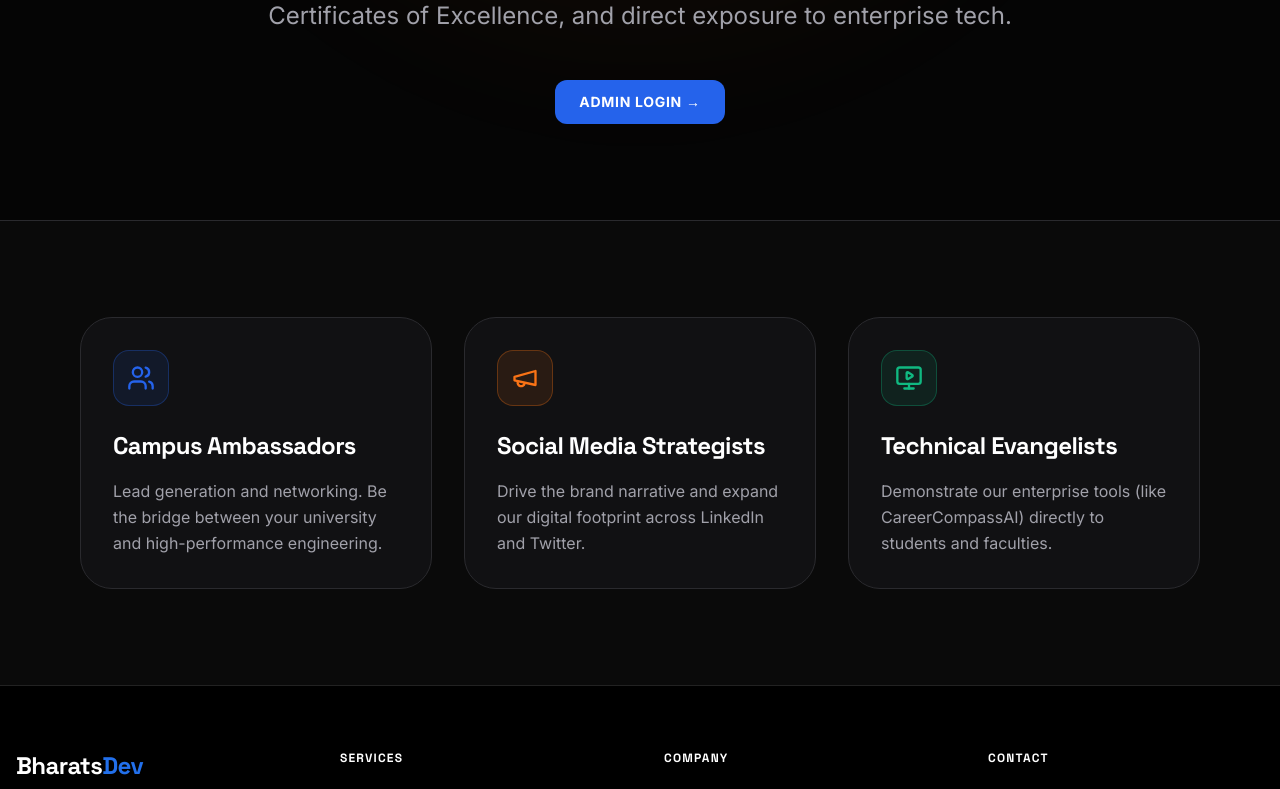
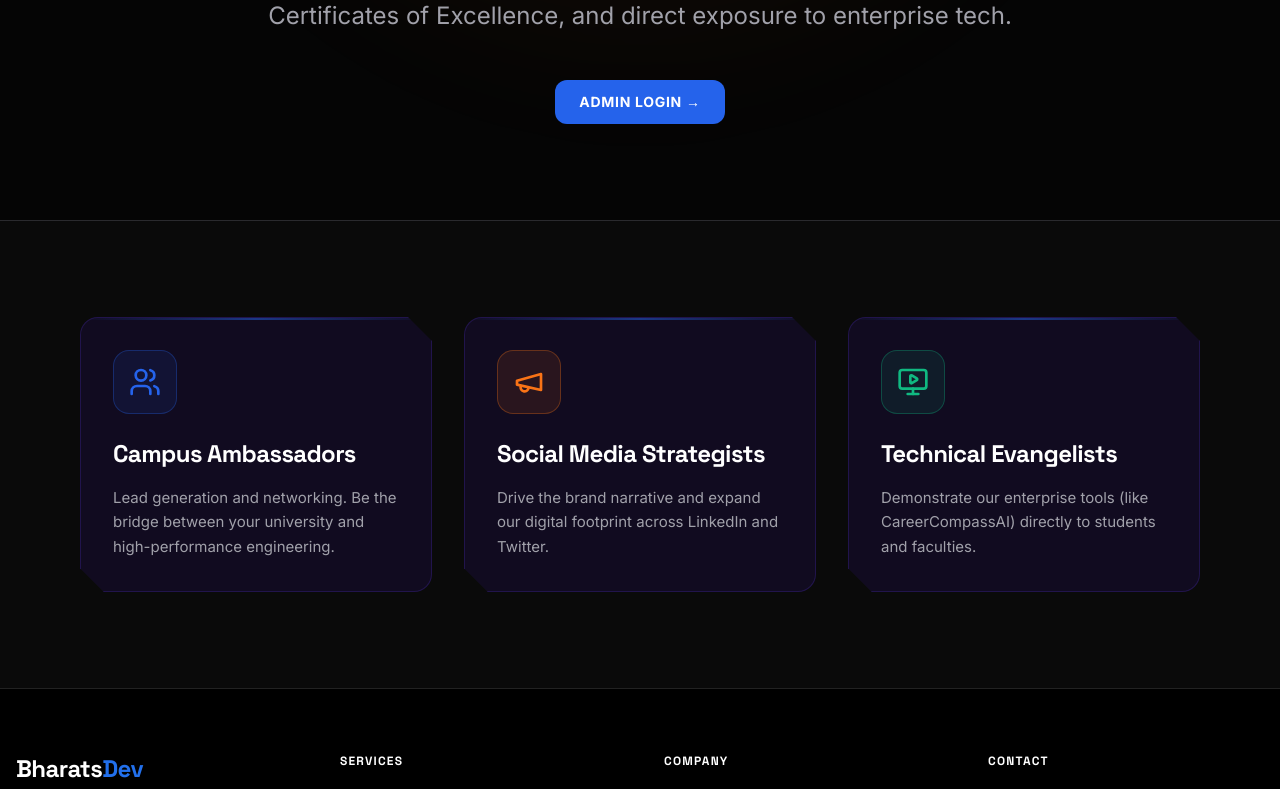
Before and after one commit to tejas-mishra-care/Bharatsdev_website, a Next.js app: page /student-hub in a window 1280 px wide. Shown: the part 458-1247 px from the top of the page. Built offline with nearby package versions, Linux system fonts and the light colour scheme.

Commit message:
design ui ux 1

```diff
--- a/src/app/globals.css
+++ b/src/app/globals.css
@@ -58,14 +58,37 @@
 @layer components {
   /* Surface Cards Rule */
   .surface-card {
-    @apply bg-[#0A0A0A] border border-[#222222] backdrop-blur-[16px] rounded-lg relative overflow-hidden;
+    @apply bg-[#0A0A0A] border border-[#222222] backdrop-blur-[16px] rounded-[18px] relative overflow-hidden;
   }
 
   /* Inner glow effect for glassmorphism */
   .surface-card::after {
     content: '';
-    @apply absolute inset-0 rounded-lg pointer-events-none;
+    @apply absolute inset-0 rounded-[18px] pointer-events-none;
     box-shadow: inset 0 0 20px rgba(255, 255, 255, 0.03);
+  }
+
+  /* Antigravity Design System - Cut Edge Card */
+  .card-cut {
+    @apply bg-[#0A0A0A] border-[0.5px] border-[#2A2A2E] relative overflow-hidden transition-all duration-300;
+    clip-path: polygon(0 0, calc(100% - 24px) 0, 100% 24px, 100% 100%, 24px 100%, 0 calc(100% - 24px));
+    border-radius: 18px; /* Golden ratio fallback / smoothed corners where not clipped */
+  }
+  .card-cut:hover {
+    @apply bg-[#111113] -translate-y-1;
+  }
+
+  /* Layer 2 Violet/Blue overlay */
+  .layer-2 {
+    @apply bg-[rgba(60,20,160,0.15)] border-[0.5px] border-[rgba(100,60,255,0.2)];
+  }
+
+  /* Layer 3 Teal/Orange accent */
+  .layer-3-teal {
+    @apply bg-[rgba(0,180,160,0.18)] border-[0.5px] border-[rgba(0,220,200,0.2)];
+  }
+  .layer-3-orange {
+    @apply bg-[rgba(249,115,22,0.15)] border-[0.5px] border-[rgba(249,115,22,0.2)];
   }
 }
 
--- a/src/app/student-hub/page.tsx
+++ b/src/app/student-hub/page.tsx
@@ -85,13 +85,15 @@ export default function StudentHubPage() {
                   whileInView={{ opacity: 1, y: 0 }}
                   viewport={{ once: true }}
                   transition={{ delay: i * 0.15, ...springTransition }}
-                  className={`bg-[#111113] border border-[#2A2A2E] p-8 rounded-[2rem] hover:-translate-y-2 transition-all duration-300 hover:shadow-2xl`}
+                  className="card-cut p-8 layer-2"
                 >
-                  <div className={`w-14 h-14 rounded-2xl ${role.bg} ${role.border} border flex items-center justify-center mb-6`}>
-                    <Icon className={`w-7 h-7 ${role.color}`} />
+                  <div className="absolute top-0 left-0 right-0 h-[2px] bg-gradient-to-r from-transparent via-[#2563EB] to-transparent opacity-50" />
+
+                  <div className={`w-16 h-16 rounded-[16px] ${role.bg} ${role.border} border flex items-center justify-center mb-6`}>
+                    <Icon className={`w-8 h-8 ${role.color}`} />
                   </div>
                   <h3 className="text-2xl font-black font-heading text-white mb-4">{role.title}</h3>
-                  <p className="text-zinc-400 leading-relaxed font-sans">{role.desc}</p>
+                  <p className="text-[15px] text-zinc-400 leading-relaxed font-sans">{role.desc}</p>
                 </motion.div>
               );
             })}
```
